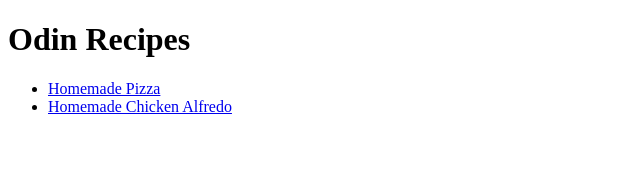
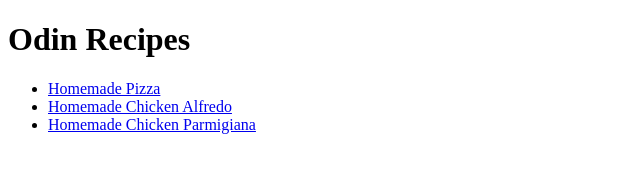
Before and after one commit to lksantos-uci/odin-recipes, a plain HTML site: page index.html in a window 1280 px wide. Shown: the whole page, without its empty margins (0-640 px from the left). Drawn offline with Linux system fonts and the light colour scheme.

Commit message:
Add link to chicken parm page
I forgot to add a link to see the recipe for chicken parmigiana.

```diff
--- a/index.html
+++ b/index.html
@@ -9,6 +9,7 @@
         <ul>
             <li><a href="recipes/pizza.html">Homemade Pizza</a></li>
             <li><a href="recipes/chicken-alfredo.html">Homemade Chicken Alfredo</a></li>
+            <li><a href="recipes/chicken-parm.html">Homemade Chicken Parmigiana</a></li>
         </ul>
     </body>
 </html>
```
